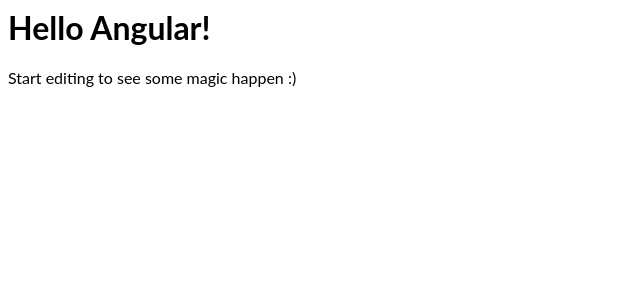
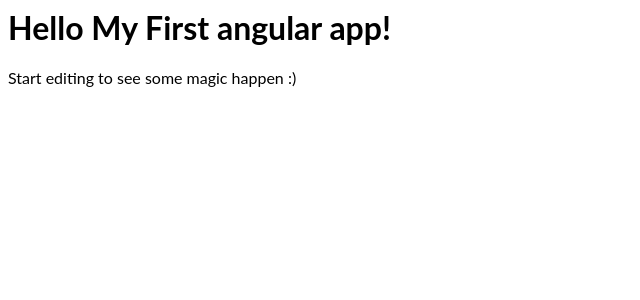
Before and after one commit to anish1922/angular-1u4neb, an Angular app: page / in a window 1280 px wide. Shown: the top 300 px of the page, without its empty margins (0-640 px from the left). Built offline with nearby package versions, Linux system fonts and the light colour scheme.

Commit message:
1 file modified

```diff
--- a/src/app/app.component.ts
+++ b/src/app/app.component.ts
@@ -6,5 +6,5 @@
   styleUrls: [ './app.component.css' ]
 })
 export class AppComponent  {
-  name = 'Angular';
+  name = 'My First angular app';
 }
```
